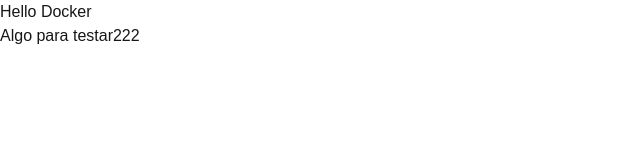
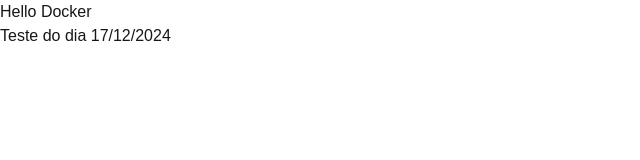
Before and after one commit to rafael-p-s/next-docker, a Next.js app: page / in a window 1280 px wide. Shown: the top 160 px of the page, without its empty margins (0-640 px from the left). Built offline with nearby package versions, Linux system fonts and the light colour scheme.

Commit message:
Teste par ao notebook da Isabella

```diff
--- a/compose.yaml
+++ b/compose.yaml
@@ -16,8 +16,8 @@
       - CHOKIDAR_USEPOLLING=true
       - WATCHPACK_POLLING=true
     command: npm run dev
-    mem_limit: 2g
-    cpus: 1
+    mem_limit: 800m
+    cpus: 0.5
 
 volumes:
   node_modules:
--- a/src/app/page.tsx
+++ b/src/app/page.tsx
@@ -2,8 +2,7 @@
   return (
     <div className="h-screen flex flex-col justify-center items-center ">
       <h1 className="font-extralight">Hello Docker</h1>
-      <p>Algo para testar222
-      </p>
+      <p>Teste do dia 17/12/2024</p>
     </div>
   );
 }
```
